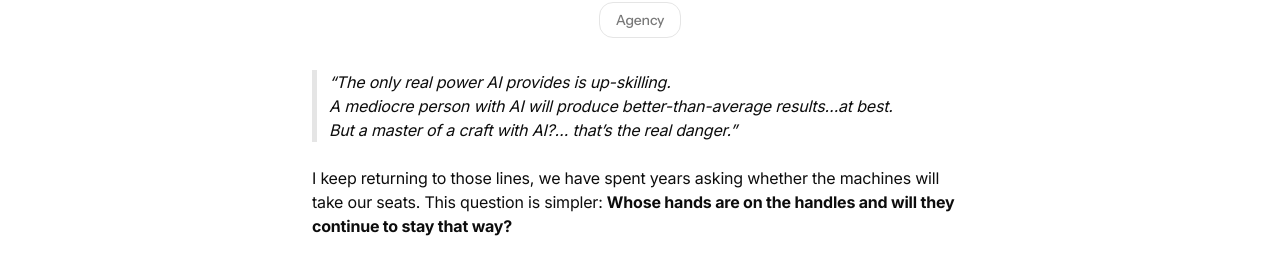
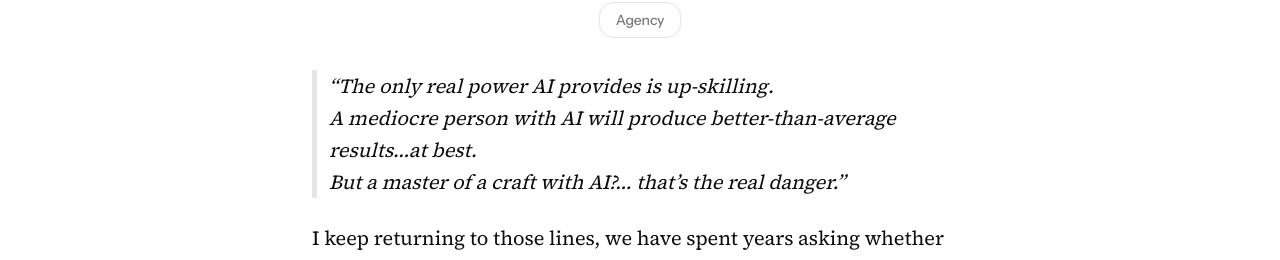
Before and after one commit to barthkosi/V2-Portfolio, a React (Vite) app: page /writing/replacement in a window 1280 px wide. Shown: the part 486-746 px from the top of the page. Built offline with nearby package versions, Linux system fonts and the light colour scheme.

Commit message:
Blog Type Updates

```diff
--- a/src/index.css
+++ b/src/index.css
@@ -1,4 +1,4 @@
-@import url('https://fonts.googleapis.com/css2?family=Instrument+Sans:wght@400;500;600;700;800&family=Inter:wght@400;500;600;700;800&display=swap');
+@import url('https://fonts.googleapis.com/css2?family=Instrument+Sans:wght@400;500;600;700;800&family=Inter:wght@400;500;600;700;800&family=Source+Serif+4:wght@400;500;600;700;800&display=swap');
 
 @import "tailwindcss";
 @import "tw-animate-css";
@@ -14,6 +14,7 @@
   --font-family-heading: "Instrument Sans", ui-sans-serif, system-ui, sans-serif;
   --font-family-body: "Inter", ui-sans-serif, system-ui, sans-serif;
   --font-family-label: "Instrument Sans", ui-sans-serif, system-ui, sans-serif;
+  --font-family-blog: "Source Serif 4", ui-sans-serif, system-ui, sans-serif;
 
   /* Font Sizes (Primitives) */
   --font-size-xs: 0.75rem;
@@ -277,142 +278,61 @@
 
   /* Content/Text Colors */
   --content-primary: var(--neutral-900);
-  /* #0D0D0D */
   --content-secondary: var(--neutral-600);
-  /* #5E5E5E */
   --content-tertiary: var(--neutral-500);
-  /* #797979 */
   --content-primary-inverse: var(--white);
-  /* #FFFFFF */
   --content-secondary-inverse: var(--neutral-400);
-  /* #949494 */
   --content-tertiary-inverse: var(--neutral-200);
-  /* #CACACA */
   --content-disabled: var(--neutral-200);
-  /* #CACACA */
   --content-brand: var(--brand-700);
-  /* #227195 */
   --content-link: var(--blue-500);
-  /* #229EFF */
   --content-link-hover: var(--blue-600);
-  /* #1B7ECC */
   --content-link-pressed: var(--blue-700);
-  /* #145F99 */
   --content-info: var(--brand-500);
-  /* #38BDF8 */
   --content-info-bold: var(--brand-500);
-  /* #38BDF8 */
   --content-notice: var(--orange-500);
-  /* #FF9D00 */
   --content-notice-bold: #994D00;
   --content-negative: var(--red-600);
-  /* #CC2F26 */
   --content-negative-bold: var(--red-700);
-  /* #99231D */
   --content-positive: var(--green-500);
-  /* #00C159 */
   --content-positive-bold: var(--green-600);
-  /* #009A47 */
 
   /* Background Colors */
   --background-primary: var(--white);
-  /* #FFFFFF */
   --background-secondary: var(--neutral-50);
-  /* #F2F2F2 */
   --background-tertiary: var(--neutral-100);
-  /* #E5E5E5 */
   --background-hover: var(--neutral-100);
-  /* #E5E5E5 */
   --background-pressed: var(--neutral-250);
-  /* #BCBCBC */
   --background-selected: var(--brand-100);
-  /* #D7F2FE */
   --background-disabled: rgba(243, 243, 243, 0.3);
   --background-inverse: var(--neutral-900);
-  /* #0D0D0D */
   --background-brand: var(--brand-500);
-  /* #38BDF8 */
   --background-brand-hover: var(--brand-600);
-  /* #2D97C6 */
   --background-brand-pressed: var(--brand-700);
-  /* #227195 */
   --background-info: var(--brand-500);
-  /* #38BDF8 */
   --background-info-subtle: var(--brand-100);
-  /* #D7F2FE */
   --background-notice: var(--orange-500);
-  /* #FF9D00 */
   --background-notice-subtle: var(--orange-100);
-  /* #FFEBCC */
   --background-negative: var(--red-600);
-  /* #CC2F26 */
   --background-negative-subtle: var(--red-100);
-  /* #FFD8D6 */
   --background-positive: var(--green-600);
-  /* #009A47 */
   --background-positive-subtle: var(--green-100);
-  /* #CCF3DE */
 
   /* Border Colors */
   --border-primary: var(--neutral-100);
-  /* #E5E5E5 */
   --border-secondary: var(--neutral-150);
-  /* #D7D7D7 */
   --border-disabled: var(--neutral-50);
-  /* #F2F2F2 */
   --border-inverse: var(--neutral-850);
-  /* #1A1A1A */
   --border-brand: var(--brand-600);
-  /* #2D97C6 */
   --border-focus: var(--brand-400);
-  /* #60CAF9 */
   --border-info: var(--brand-500);
-  /* #38BDF8 */
   --border-notice: var(--orange-100);
-  /* #FFEBCC */
   --border-negative: var(--red-100);
-  /* #FFD8D6 */
   --border-positive: var(--green-100);
-  /* #CCF3DE */
 
   /* Overlay Colors */
   --opacity-0: rgba(255, 255, 255, 0);
   --opacity-0-inverse: rgba(13, 13, 13, 0);
-
-  /* ============================================
-     TAILWIND COMPATIBILITY MAPPINGS
-     ============================================ */
-  --background: var(--background-primary);
-  --foreground: var(--background-secondary);
-  --card: var(--background-primary);
-  --card-foreground: var(--content-primary);
-  --popover: var(--background-primary);
-  --popover-foreground: var(--content-primary);
-  --primary: var(--background-brand);
-  --primary-foreground: var(--content-primary-inverse);
-  --secondary: var(--background-secondary);
-  --secondary-foreground: var(--content-primary);
-  --muted: var(--background-secondary);
-  --muted-foreground: var(--content-secondary);
-  --accent: var(--background-secondary);
-  --accent-foreground: var(--content-primary);
-  --destructive: var(--background-negative);
-  --border: var(--border-primary);
-  --input: var(--border-primary);
-  --ring: var(--border-focus);
-  --chart-1: var(--orange-500);
-  --chart-2: var(--blue-500);
-  --chart-3: var(--cyan-500);
-  --chart-4: var(--yellow-500);
-  --chart-5: var(--green-500);
-  --sidebar: var(--background-primary);
-  --sidebar-foreground: var(--content-primary);
-  --sidebar-primary: var(--background-brand);
-  --sidebar-primary-foreground: var(--content-primary-inverse);
-  --sidebar-accent: var(--background-secondary);
-  --sidebar-accent-foreground: var(--content-primary);
-  --sidebar-border: var(--border-primary);
-  --sidebar-ring: var(--border-focus);
 }
 
 @media (prefers-color-scheme: dark) {
@@ -425,65 +345,37 @@
     --content-primary: var(--white);
     --content-secondary: var(--neutral-400);
     --content-tertiary: var(--neutral-500);
-    /* #797979 */
     --content-primary-inverse: var(--neutral-900);
-    /* #0D0D0D */
     --content-secondary-inverse: var(--neutral-600);
-    /* #5E5E5E */
     --content-tertiary-inverse: var(--neutral-750);
-    /* #353535 */
     --content-disabled: var(--neutral-750);
-    /* #353535 */
     --content-brand: var(--brand-500);
-    /* #38BDF8 */
     --content-link: var(--blue-500);
-    /* #229EFF */
     --content-link-hover: var(--blue-400);
-    /* #4EB1FF */
     --content-link-pressed: var(--blue-300);
-    /* #7AC5FF */
     --content-info: var(--brand-400);
-    /* #60CAF9 */
     --content-info-bold: var(--brand-500);
-    /* #38BDF8 */
     --content-notice: var(--orange-500);
-    /* #FF9D00 */
     --content-notice-bold: #994D00;
     --content-negative: var(--red-500);
-    /* #FF3B30 */
     --content-negative-bold: var(--red-400);
-    /* #FF6259 */
     --content-positive: var(--green-500);
-    /* #00C159 */
     --content-positive-bold: var(--green-400);
-    /* #33CD7A */
 
     /* Background Colors */
     --background-primary: var(--neutral-900);
-    /* #0D0D0D */
     --background-secondary: var(--neutral-850);
-    /* #1A1A1A */
     --background-tertiary: var(--neutral-800);
-    /* #282828 */
     --background-hover: var(--neutral-800);
-    /* #282828 */
     --background-pressed: var(--neutral-700);
-    /* #434343 */
     --background-selected: var(--brand-900);
-    /* #0B2632 */
     --background-disabled: rgba(38, 38, 38, 0.3);
     --background-inverse: var(--white);
-    /* #FFFFFF */
     --background-brand: var(--brand-500);
-    /* #38BDF8 */
     --background-brand-hover: var(--brand-500);
-    /* #38BDF8 */
     --background-brand-pressed: var(--brand-600);
-    /* #2D97C6 */
     --background-info: var(--brand-100);
-    /* #D7F2FE */
     --background-info-subtle: var(--brand-100);
-    /* #D7F2FE */
     --background-notice: var(--orange-500);
     /* #FF9D00 */
     --background-notice-subtle: var(--orange-100);
@@ -1110,16 +1002,20 @@
     /* 0px */
   }
 
-    /* BLOG TEXT */
+  /* BLOG TEXT */
   .blog-text {
-    font-family: var(--font-family-body);
+    font-family: var(--font-family-blog);
     @apply font-normal;
-    font-size: var(--font-size-m);
-    /* 16px */
-    line-height: var(--line-height-xl);
-    /* 24px */
-    letter-spacing: var(--letter-spacing-xs);
-    /* -0.2px */
+    font-size: 18px;
+    line-height: 28px;
+    letter-spacing: -0.054px;
+  }
+  @media (min-width: 768px) {
+  .blog-text  {
+      font-size: 20px;
+      line-height: 32px;
+      letter-spacing: -0.054px;
+    }
   }
 
 }
--- a/src/pages/Post.tsx
+++ b/src/pages/Post.tsx
@@ -68,14 +68,14 @@ export default function Post({ type }: PostProps) {
                     <ReactMarkdown
                         components={{
                             p: (props) => <p className="blog-text mb-4 lg:mb-6 text-[var(--content-primary)]" {...props} />,
-                            a: (props) => <a className="label-m text-[var(--content-link)] hover:text-[var(--content-link-hover)] transition-colors" {...props} />,
+                            a: (props) => <a className="blog-text mb-4 lg:mb-6 text-[var(--content-link)] hover:text-[var(--content-link-hover)] transition-colors" {...props} />,
                             img: (props) => <img className="rounded-[var(--radius-lg)] w-full my-8" {...props} />,
                             h1: (props) => <h1 className="h3 mb-4 lg:mb-6 text-[var(--content-primary)]" {...props} />,
                             h2: (props) => <h2 className="h4 mb-4 lg:mb-6 text-[var(--content-primary)]" {...props} />,
                             h3: (props) => <h3 className="h5 mb-4 lg:mb-6 text-[var(--content-primary)]" {...props} />,
                             ul: (props) => <ul className="list-disc pl-6 mb-6 text-[var(--content-primary)]" {...props} />,
                             ol: (props) => <ol className="list-decimal pl-6 mb-6 text-[var(--content-primary)]" {...props} />,
-                            li: (props) => <li className="mb-2 pl-1" {...props} />,
+                            li: (props) => <li className="mb-4 lg:mb-6 pl-1" {...props} />,
                             blockquote: (props) => <blockquote className="border-l-5 border-[var(--border-primary)] pl-3 italic mb-6 text-[var(--content-tertiary)]" {...props} />,
                         }}
                     >
```
